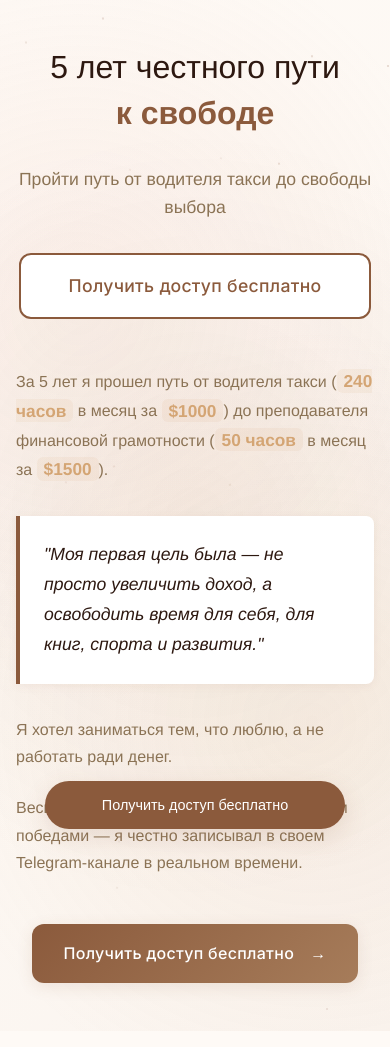
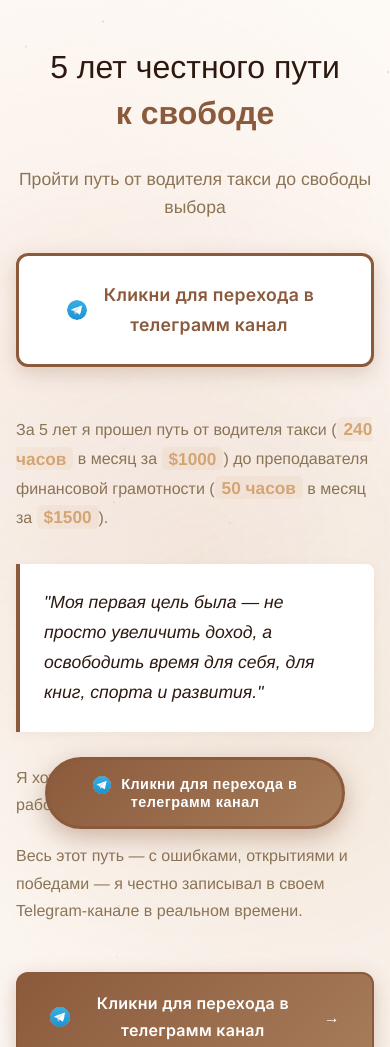
Before and after one commit to MrAleksby/Lendstar, a plain HTML site: page index.html in a window 390 px wide. Shown: the top 1047 px of the page. Drawn offline with Linux system fonts and the light colour scheme.

Commit message:
Улучшены кнопки: добавлены иконки Telegram, улучшены стили и анимации

```diff
--- a/index.html
+++ b/index.html
@@ -38,7 +38,8 @@
                 </p>
                 <div class="hero-quick-cta">
                     <a href="https://t.me/LTYH5" class="btn-secondary" id="heroQuickButton">
-                        <span>Получить доступ бесплатно</span>
+                        <img src="tg.jfif" alt="Telegram" width="20" height="20" style="margin-right: 8px; vertical-align: middle;">
+                        <span>Кликни для перехода в телеграмм канал</span>
                     </a>
                 </div>
                 <div class="hero-description">
@@ -51,7 +52,8 @@
                 </div>
                 <div class="hero-cta">
                     <a href="https://t.me/LTYH5" class="btn-primary" id="telegramButton">
-                        <span>Получить доступ бесплатно</span>
+                        <img src="tg.jfif" alt="Telegram" width="20" height="20" style="margin-right: 8px; vertical-align: middle;">
+                        <span>Кликни для перехода в телеграмм канал</span>
                         <span class="btn-arrow">→</span>
                     </a>
                 </div>
@@ -89,7 +91,7 @@
                     <p>Сейчас я преподаю финансовую грамотность в частном порядке для детей 10-12 лет, провожу тренинги по финансовой грамотности для компаний и бизнесов, консультирую людей по управлению финансами и инвестициям, провожу занятия в частной школе Sehriyo в Ташкенте, консультирую как HR-специалист.</p>
                     <div class="author-gallery-cta" style="text-align:center; margin-top: 2rem;">
                       <a href="https://t.me/LTYH7" class="btn-primary btn-large btn-gallery" target="_blank">
-                        <svg width="22" height="22" viewBox="0 0 24 24" fill="none" xmlns="http://www.w3.org/2000/svg"><rect width="24" height="24" rx="6" fill="#fff"/><path d="M19.5 6.5L16.5 18.5C16.5 18.5 16.1 19.5 15 19.5C14.5 19.5 14.1 19.1 14 18.7L12 15L9.5 17C9.5 17 9.2 17.2 8.9 17.1C8.6 17 8.5 16.7 8.5 16.5L7 7.5C7 7.5 7 6.5 8 6.5C8.3 6.5 8.7 6.7 8.7 6.7L18.5 10.5C18.5 10.5 19.5 10.9 19.5 11.5C19.5 12.1 19.5 12.5 19.5 12.5Z" stroke="#229ED9" stroke-width="1.5" fill="#fff"/></svg>
+                        <img src="tg.jfif" alt="Telegram" width="22" height="22" style="margin-right: 10px; vertical-align: middle;">
                         <span>Смотреть фото и видео с мероприятий</span>
                       </a>
                     </div>
@@ -265,7 +267,8 @@
                     <div class="cta-benefit">✓ Ответы на ваши вопросы</div>
                 </div>
                 <a href="https://t.me/LTYH5" class="btn-primary btn-large" id="finalTelegramButton">
-                    <span>Получить доступ бесплатно</span>
+                    <img src="tg.jfif" alt="Telegram" width="22" height="22" style="margin-right: 10px; vertical-align: middle;">
+                    <span>Кликни для перехода в телеграмм канал</span>
                     <span class="btn-arrow">→</span>
                 </a>
             </div>
@@ -298,7 +301,8 @@
 
     <!-- Sticky кнопка для мобильных -->
     <button class="mobile-sticky-cta" id="mobileStickyButton" onclick="window.open('https://t.me/LTYH5','_blank')">
-        <span>Получить доступ бесплатно</span>
+        <img src="tg.jfif" alt="Telegram" width="18" height="18" style="margin-right: 6px; vertical-align: middle;">
+        <span>Кликни для перехода в телеграмм канал</span>
     </button>
 
     <script src="script.js?v=1.1"></script>
--- a/styles.css
+++ b/styles.css
@@ -80,7 +80,7 @@ h1, h2, h3, h4, h5, h6 {
     border-radius: 2px;
 }
 
-/* Buttons - Gentle and Inviting */
+/* Buttons - Clear and Obvious */
 .btn-primary, .btn-secondary {
     display: inline-flex;
     align-items: center;
@@ -89,38 +89,55 @@ h1, h2, h3, h4, h5, h6 {
     border: none;
     border-radius: 12px;
     font-family: var(--font-body);
-    font-weight: 500;
+    font-weight: 600;
     font-size: 1rem;
     text-decoration: none;
     cursor: pointer;
-    transition: all 0.4s ease;
+    transition: all 0.3s ease;
     position: relative;
     overflow: hidden;
     letter-spacing: 0.3px;
+    box-shadow: 0 4px 12px rgba(0, 0, 0, 0.15);
+    border: 2px solid transparent;
 }
 
 .btn-primary {
     background: linear-gradient(135deg, var(--color-primary), #a67c5a);
     color: white;
-    box-shadow: var(--shadow-md);
+    box-shadow: 0 6px 20px rgba(139, 90, 60, 0.3);
+    border: 2px solid var(--color-primary);
 }
 
 .btn-primary:hover {
-    transform: translateY(-3px);
-    box-shadow: var(--shadow-lg);
+    transform: translateY(-4px);
+    box-shadow: 0 8px 25px rgba(139, 90, 60, 0.4);
     background: linear-gradient(135deg, #a67c5a, var(--color-primary));
+    border: 2px solid #a67c5a;
+}
+
+.btn-primary:active {
+    transform: translateY(-2px);
+    box-shadow: 0 4px 15px rgba(139, 90, 60, 0.3);
 }
 
 .btn-secondary {
-    background: transparent;
+    background: white;
     color: var(--color-primary);
-    border: 2px solid var(--color-secondary);
+    border: 3px solid var(--color-primary);
+    box-shadow: 0 4px 12px rgba(139, 90, 60, 0.2);
 }
 
 .btn-secondary:hover {
-    background: var(--color-secondary);
+    background: var(--color-primary);
     color: white;
-    transform: translateY(-3px);
+    transform: translateY(-4px);
+    box-shadow: 0 6px 20px rgba(139, 90, 60, 0.3);
+    border: 3px solid var(--color-primary);
+}
+
+.btn-secondary:active {
+    transform: translateY(-2px);
+    box-shadow: 0 3px 10px rgba(139, 90, 60, 0.2);
 }
 
 .btn-large {
@@ -135,6 +152,23 @@ h1, h2, h3, h4, h5, h6 {
 
 .btn-primary:hover .btn-arrow {
     transform: translateX(4px);
+}
+
+/* Button icons */
+.btn-primary img,
+.btn-secondary img,
+.mobile-sticky-cta img,
+.btn-gallery img {
+    transition: transform 0.3s ease;
+    border-radius: 50%;
+    object-fit: cover;
+}
+
+.btn-primary:hover img,
+.btn-secondary:hover img,
+.mobile-sticky-cta:hover img,
+.btn-gallery:hover img {
+    transform: scale(1.1);
 }
 
 /* Hero Section - Warm Welcome */
@@ -225,17 +259,26 @@ h1, h2, h3, h4, h5, h6 {
 }
 
 .hero-quick-cta .btn-secondary {
-    background: var(--color-surface);
+    background: white;
     color: var(--color-primary);
-    border: 2px solid var(--color-primary);
+    border: 3px solid var(--color-primary);
     font-size: 1.1rem;
-    padding: var(--spacing-sm) var(--spacing-xl);
+    font-weight: 600;
+    padding: var(--spacing-md) var(--spacing-xl);
+    box-shadow: 0 6px 20px rgba(139, 90, 60, 0.25);
+    position: relative;
 }
 
 .hero-quick-cta .btn-secondary:hover {
     background: var(--color-primary);
     color: white;
+    transform: translateY(-4px);
+    box-shadow: 0 8px 25px rgba(139, 90, 60, 0.35);
+}
+
+.hero-quick-cta .btn-secondary:active {
     transform: translateY(-2px);
+    box-shadow: 0 4px 15px rgba(139, 90, 60, 0.25);
 }
 
 .hero-description {
@@ -595,18 +638,19 @@ h1, h2, h3, h4, h5, h6 {
     bottom: 20px;
     left: 50%;
     transform: translateX(-50%);
-    background: var(--color-primary);
+    background: linear-gradient(135deg, var(--color-primary), #a67c5a);
     color: white;
-    border: none;
-    padding: var(--spacing-sm) var(--spacing-lg);
-    border-radius: 25px;
+    border: 3px solid var(--color-primary);
+    padding: var(--spacing-md) var(--spacing-xl);
+    border-radius: 50px;
     font-size: 1rem;
-    font-weight: 500;
-    box-shadow: var(--shadow-lg);
+    font-weight: 600;
+    box-shadow: 0 8px 25px rgba(139, 90, 60, 0.4);
     z-index: 1000;
     cursor: pointer;
     transition: all 0.3s ease;
     display: none;
+    letter-spacing: 0.5px;
 }
 
 .mobile-sticky-cta.visible {
```
Also changed, not shown: tg.jfif (added).
